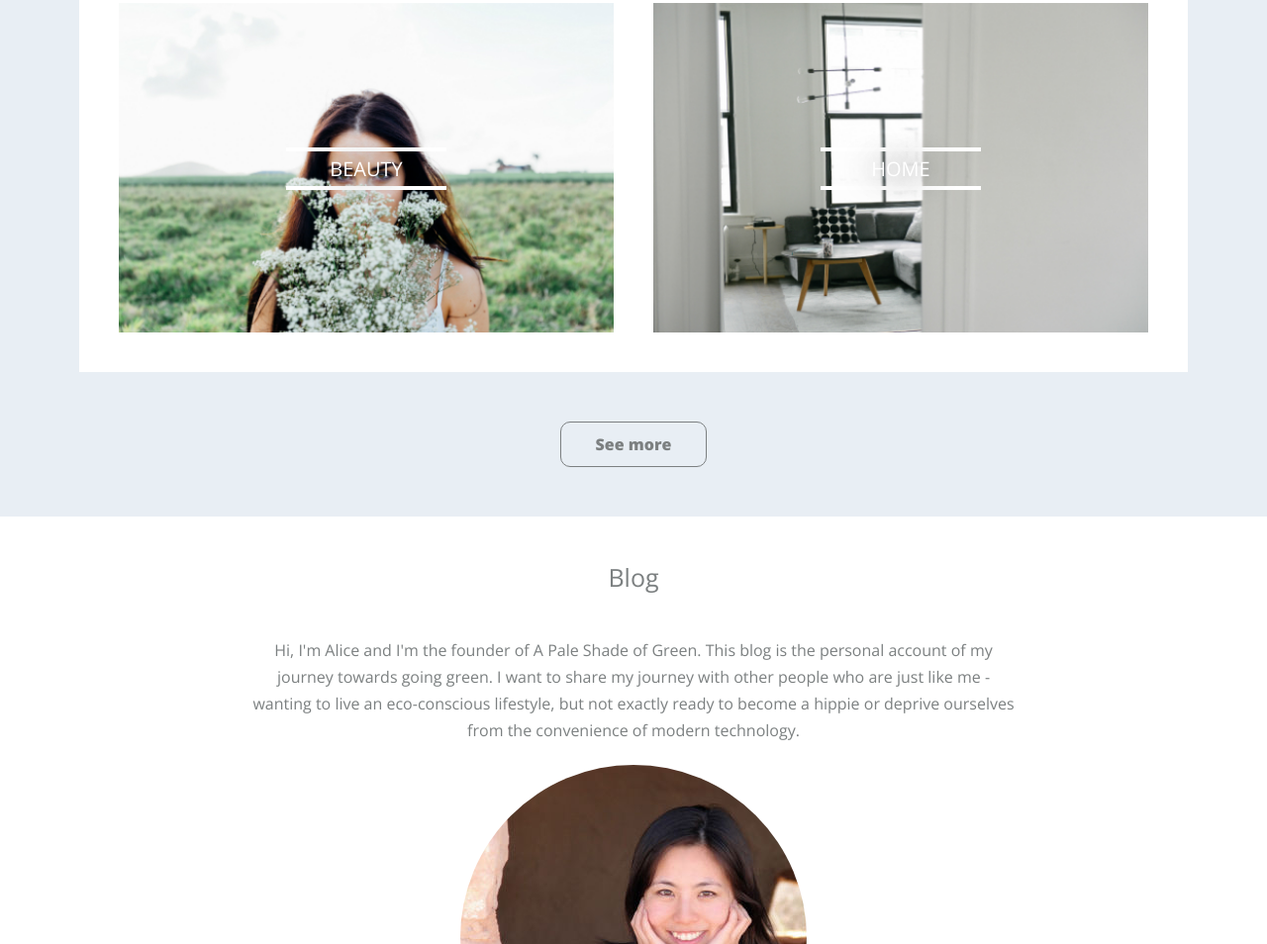
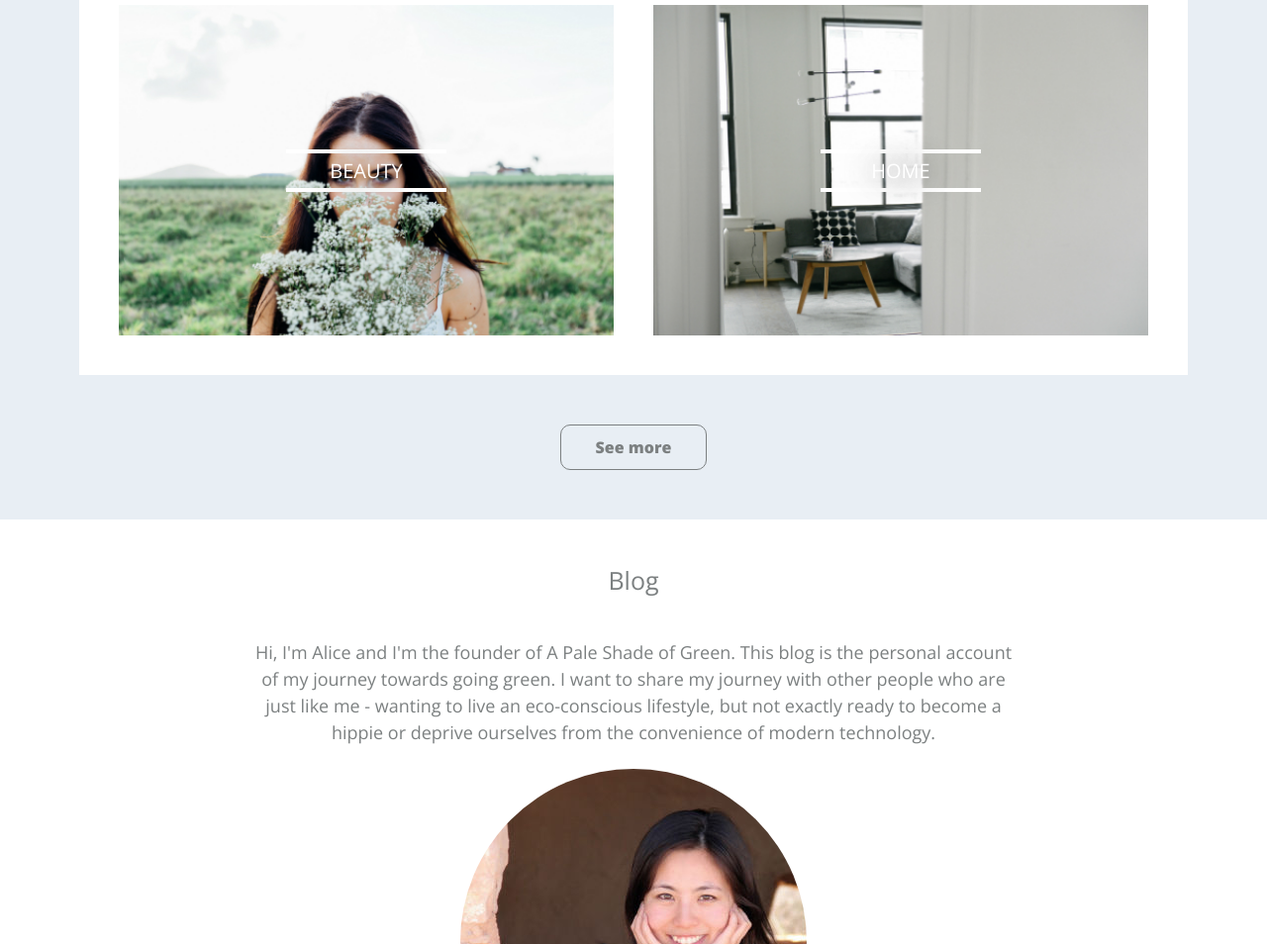
Before and after one commit to alicebubbu/alicebubbu.github.io, a plain HTML site: page apaleshadeofgreen/index.html in a window 1280 px wide. Shown: the part 2543-3497 px from the top of the page at 99% size. Drawn offline with nearby package versions, Linux system fonts and the light colour scheme.

Commit message:
increased font size

```diff
--- a/apaleshadeofgreen/css/style.css
+++ b/apaleshadeofgreen/css/style.css
@@ -956,7 +956,7 @@ Responsive Styles
         }
 
         p {
-          font-size: 16px;
+          font-size: 18px;
         }
 
         h1.tagline span  {
@@ -969,6 +969,7 @@ Responsive Styles
 
         h3{
           font-size: 20px;
+          margin-bottom: 30px;
         }
 
         .button{
@@ -1015,7 +1016,7 @@ Responsive Styles
         }
 
         .blog p{
-          font-size: 16px;
+          font-size: 18px;
         }
 
       }
```
